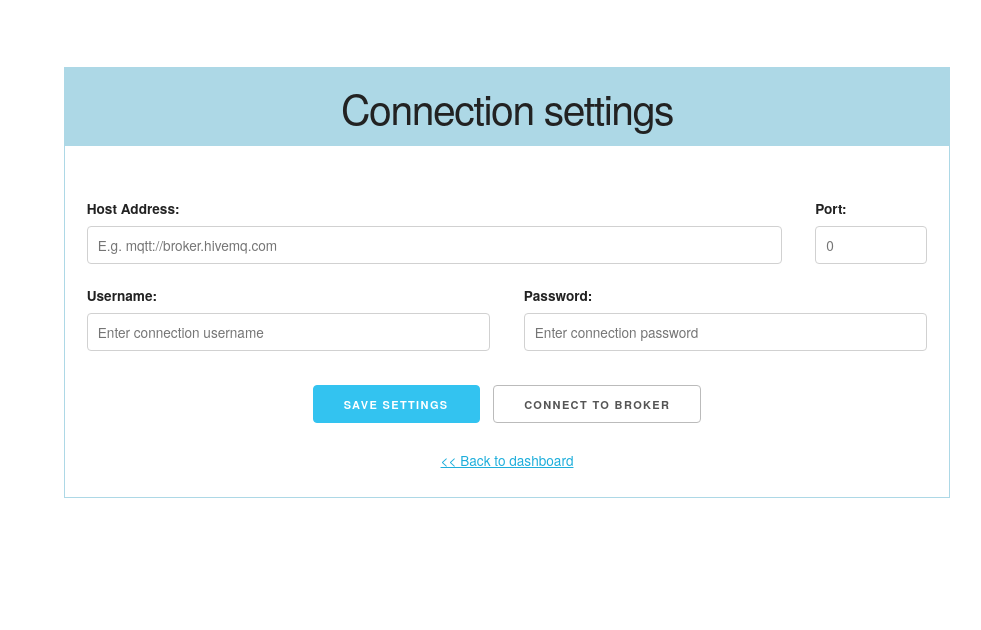
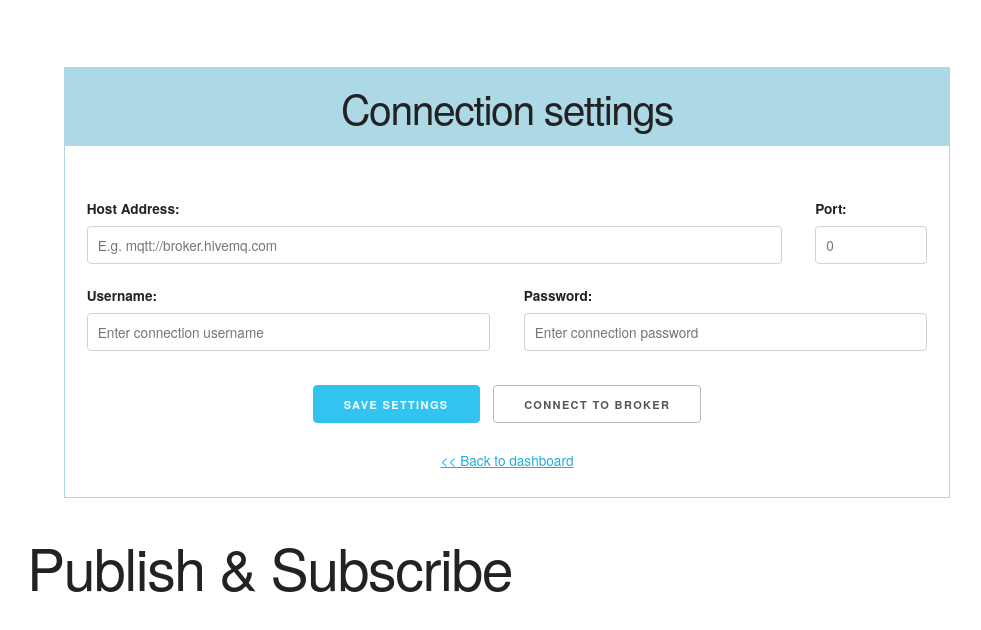
Before and after one commit to Isaac-Ampomah-12/iiot-test-bench, a React (Create React App) app in the folder frontend/: page /settings in a window 1280 px wide. Shown: the top 630 px of the page, without its empty margins (133-1114 px from the left). Built offline with nearby package versions, Linux system fonts and the light colour scheme.

Commit message:
Import and render PubSub component

```diff
--- a/frontend/src/pages/ConnectionSettings/ConnectionSettings.js
+++ b/frontend/src/pages/ConnectionSettings/ConnectionSettings.js
@@ -3,6 +3,7 @@ import { useDispatch, useSelector } from "react-redux";
 import { Link } from "react-router-dom";
 import { saveSettings, connectBroker} from "../../app/slices/brokerSlice";
 // import { genClientId } from "../../util";
+import PubSub from "../../components/PubSub/PubSub";
 
 function ConnectionSettings() {
 
@@ -164,6 +165,7 @@ function ConnectionSettings() {
           <p>{connection.message}</p>
         </div>
       </section>
+      <PubSub />
     </div>
   );
 }
```
